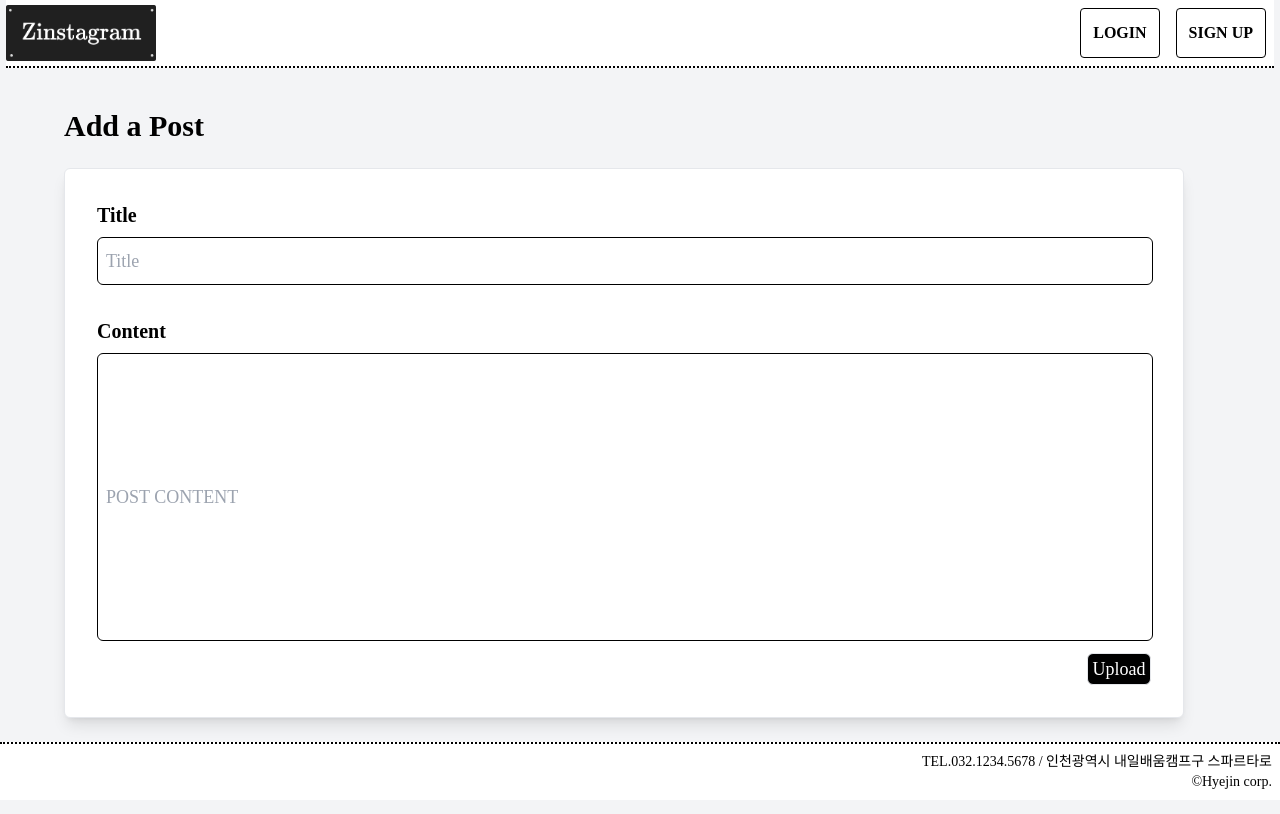
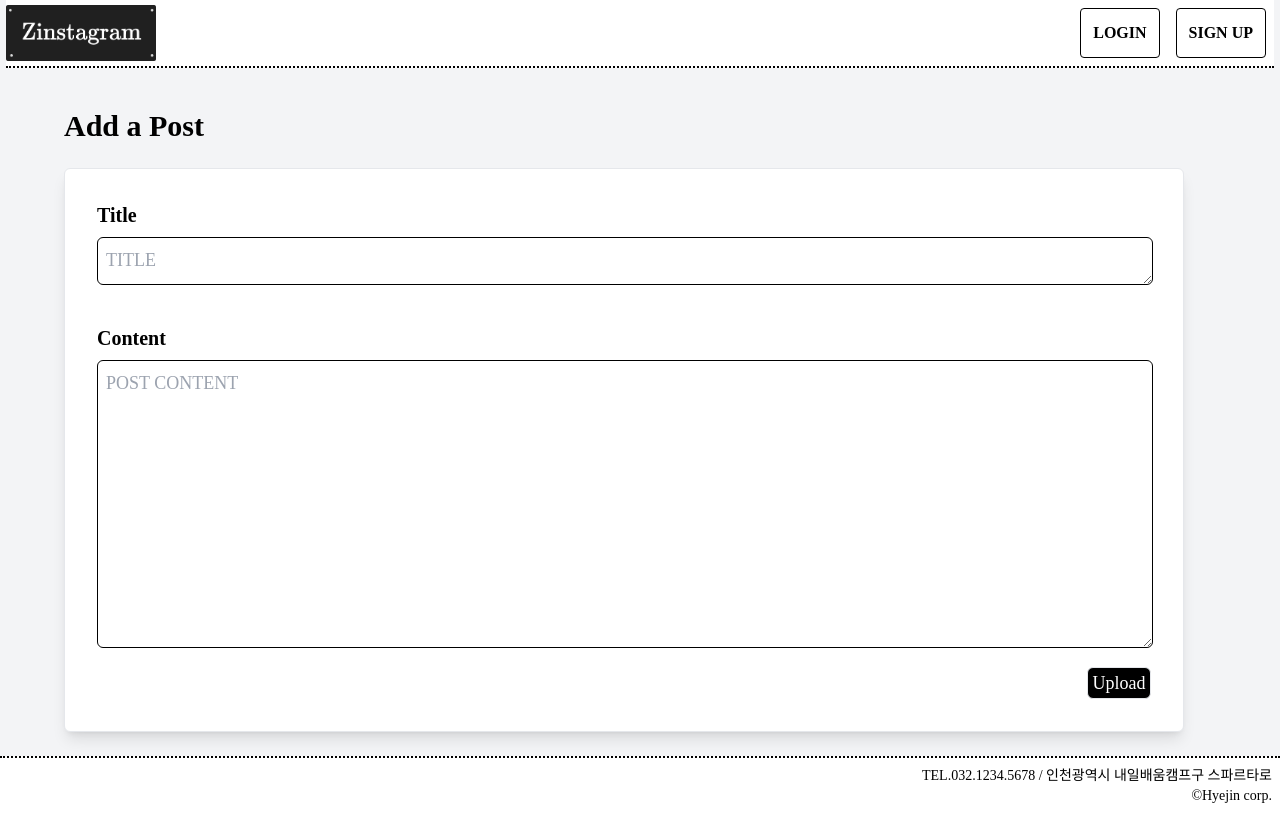
Before and after one commit to choihyejin94/final-project, a React (Vite) app: page /feeds/create in a window 1280 px wide. Built offline with nearby package versions, Linux system fonts and the light colour scheme; no server answers.

Commit message:
피드 수정

```diff
--- a/src/api/feedApi.ts
+++ b/src/api/feedApi.ts
@@ -2,14 +2,15 @@ import supabase from '../utils/supabase';
 
 // 모든 피드 가져오는 API
 export const fetchPosts = async () => {
-    const { data, error } = await supabase.from('feeds').select('*');
-    if (error) {
-        throw new Error(error.message);
-    } return data;
+  const { data, error } = await supabase.from('feeds').select('*');
+  if (error) {
+    throw new Error(error.message);
+  }
+  return data;
 };
 
 // 피드 데이터 하나 가져오는 API
-export const fetchFeedId = async (id : string) => {
+export const fetchFeedId = async (id: string) => {
   const { data, error } = await supabase.from('feeds').select('*').eq('id', id).single();
   if (error) {
     throw new Error(error.message);
@@ -18,10 +19,18 @@ export const fetchFeedId = async (id : string) => {
 };
 
 // 피드 추가 API
-export const addFeed = async ({ title, content, user_id }: { title:string, content:string, user_id:string }) => {
+export const addFeed = async ({ title, content, user_id }: { title: string; content: string; user_id: string }) => {
   const { data, error } = await supabase.from('feeds').insert({ title, content, user_id });
   if (error) {
     throw new Error(error.message);
   }
   return data;
 };
+
+// 피드 수정 API
+export const updateFeed = async ({ title, content, feedId }: { title: string; content: string; feedId: string }) => {
+  const { error } = await supabase.from('feeds').update({ title: title, content: content }).eq('id', feedId);
+  if (error) {
+    throw new Error(error.message);
+  }
+};
--- a/src/components/FeedForm.tsx
+++ b/src/components/FeedForm.tsx
@@ -1,43 +1,35 @@
-import { useMutation, useQueryClient } from '@tanstack/react-query';
 import { useState } from 'react';
-import { addFeed } from '../api/feedApi';
-import { useNavigate } from 'react-router-dom';
 import { useAuthStore } from '../stores/useAuthStore';
+import { useParams } from 'react-router-dom';
+import { MutationProps } from '../types/feedFormTypes';
 
-const FeedForm = () => {
-  const [title, setTitle] = useState('');
-  const [content, setContent] = useState('');
-  const queryClient = useQueryClient();
-  const navigate = useNavigate();
+const FeedForm: React.FC<MutationProps> = ({ addFeedMutation, updateFeedMutation, mode, initialData }) => {
+  const [title, setTitle] = useState(initialData?.title || '');
+  const [content, setContent] = useState(initialData?.content || '');
   const { user } = useAuthStore();
+  const { id } = useParams();
 
-  // feed 추가 기능
-  const addFeedMutation = useMutation({
-    mutationFn: addFeed,
-    onSuccess: () => {
-      queryClient.invalidateQueries({ queryKey: ['feeds'] });
-      alert('글 작성이 완료되었습니다 !');
-      navigate('/');
+  const handleSubmit = (e: React.FormEvent<HTMLFormElement>) => {
+    e.preventDefault();
+    if (!user?.id) {
+      alert('로그인 후 이용해주세요 !');
+      return;
     }
-  });
 
-  const handleAddsubmit = (e: React.FormEvent<HTMLFormElement>) => {
-    e.preventDefault();
-    if (user?.id) {
-      addFeedMutation.mutate({ title, content, user_id: user.id });
+    if (mode === 'create') {
+      addFeedMutation!.mutate({ title, content, user_id: user.id });
     } else {
-      alert('로그인 후 이용해주세요 !');
+      updateFeedMutation!.mutate({ title, content, feedId: id! });
     }
   };
 
   return (
-    <form onSubmit={handleAddsubmit}>
+    <form onSubmit={handleSubmit}>
       <div className="bg-white border border-gray rounded-md flex flex-col justify-start p-8 mb-6 w-[70rem] shadow-lg">
         <div className="mb-5">
           <h4 className="font-bold text-xl mb-2">Title</h4>
-          <input
-            type={'textarea'}
-            placeholder={'Title'}
+          <textarea
+            placeholder={'TITLE'}
             value={title}
             onChange={(e) => setTitle(e.target.value)}
             className="border border-black rounded-md p-2 mb-3 text-lg w-[66rem] h-12 focus:outline-none focus:ring-1 focus:ring-black"
@@ -46,8 +38,7 @@ const FeedForm = () => {
         </div>
         <div>
           <h5 className="font-bold text-xl mb-2">Content</h5>
-          <input
-            type={'textarea'}
+          <textarea
             placeholder={'POST CONTENT'}
             value={content}
             onChange={(e) => setContent(e.target.value)}
--- a/src/pages/CreatePage.tsx
+++ b/src/pages/CreatePage.tsx
@@ -1,12 +1,28 @@
 import FeedForm from '../components/FeedForm';
+import { useMutation, useQueryClient } from '@tanstack/react-query';
+import { addFeed } from '../api/feedApi';
+import { useNavigate } from 'react-router-dom';
 
 export default function CreatePage() {
+  const queryClient = useQueryClient();
+  const navigate = useNavigate();
+
+  // feed 추가 기능
+  const addFeedMutation = useMutation({
+    mutationFn: addFeed,
+    onSuccess: () => {
+      queryClient.invalidateQueries({ queryKey: ['feeds'] });
+      alert('글 작성이 완료되었습니다 !');
+      navigate('/');
+    }
+  });
+
   return (
     <div>
       <div>
         <h3 className="font-bold text-3xl mb-6">Add a Post</h3>
       </div>
-      <FeedForm />
+      <FeedForm mode='create' addFeedMutation={addFeedMutation} />
     </div>
   );
 }
--- a/src/pages/Detail.tsx
+++ b/src/pages/Detail.tsx
@@ -6,15 +6,17 @@ import { useQuery } from '@tanstack/react-query';
 import { fetchFeedId } from '../api/feedApi';
 import { Database } from '../types/supabase';
 import { fetchCommentId } from '../api/commentApi';
+import { useAuthStore } from '../stores/useAuthStore';
 
 type FeedIdProps = Database['public']['Tables']['feeds']['Row'];
 type CommentIdProps = Database['public']['Tables']['comments']['Row'];
 
 export default function Detail() {
   const { id } = useParams();
+  const { user } = useAuthStore();
 
   const { data } = useQuery<FeedIdProps>({
-    queryKey: ['feedId', id],
+    queryKey: ['feed', id],
     queryFn: () => fetchFeedId(id!)
   });
 
@@ -29,6 +31,7 @@ export default function Detail() {
         <Link to={'/'} className="cursor-pointer mb-4">
           {'<'} Go Back
         </Link>
+        {user?.id === data?.user_id ? (
           <div className="flex gap-3 mr-9">
             <Link
               to={`/feeds/update/${id}`}
@@ -40,6 +43,7 @@ export default function Detail() {
               Delete
             </button>
           </div>
+        ) : null}
       </div>
       <div>{data ? <Feed feed={data} /> : <p>Loading...</p>}</div>
       <div className="bg-white border border-gray rounded-md flex flex-col justify-start p-8 mb-6 w-[70rem] shadow-lg">
--- a/src/pages/UpdatePage.tsx
+++ b/src/pages/UpdatePage.tsx
@@ -1,12 +1,46 @@
-import FeedForm from "../components/FeedForm";
+import { useMutation, useQuery, useQueryClient } from '@tanstack/react-query';
+import FeedForm from '../components/FeedForm';
+import { fetchFeedId, updateFeed } from '../api/feedApi';
+import { useNavigate, useParams } from 'react-router-dom';
+import { Database } from '../types/supabase';
+
+type FeedIdProps = Database['public']['Tables']['feeds']['Row'];
 
 export default function UpdatePage() {
+  const queryClient = useQueryClient();
+  const navigate = useNavigate();
+  const { id } = useParams<{ id: string }>();
+
+  // 기존 feed 내용 불러오기
+  const { data, isLoading, isError } = useQuery<FeedIdProps>({
+    queryKey: ['feed', id],
+    queryFn: () => fetchFeedId(id!)
+  });
+
+  const initialData = {
+    title: data?.title || '',
+    content: data?.content || ''
+  };
+
+  // feed 수정 mutation
+  const updateFeedMutation = useMutation({
+    mutationFn: updateFeed,
+    onSuccess: () => {
+      queryClient.invalidateQueries({ queryKey: ['feeds'] });
+      alert('글 수정이 완료되었습니다 !');
+      navigate('/');
+    }
+  });
+
+  if (isLoading) return <p>Loading...</p>;
+  if (isError) return <p>Error loading data</p>;
+
   return (
     <div>
       <div>
         <h3 className="font-bold text-3xl mb-6">Update a Post</h3>
       </div>
-      <FeedForm />
+      <FeedForm mode="update" updateFeedMutation={updateFeedMutation} initialData={initialData} />
     </div>
   );
 }
--- /dev/null
+++ b/src/types/feedFormTypes.ts
@@ -0,0 +1,8 @@
+import { UseMutationResult } from '@tanstack/react-query';
+
+export interface MutationProps {
+  addFeedMutation?: UseMutationResult<null, Error, { title: string; content: string; user_id: string }, unknown>;
+  updateFeedMutation?: UseMutationResult<null, Error, { title: string; content: string; feedId: string }, unknown>;
+  mode: 'create' | 'update';
+  initialData?: { title: string; content: string };
+}
```
Lines whose indentation alone changed are shown as unchanged.
